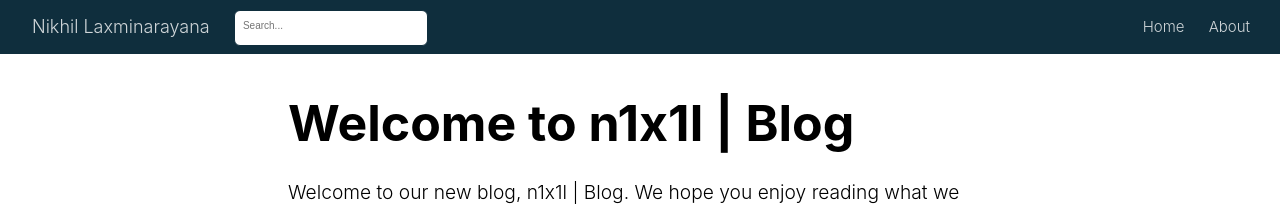
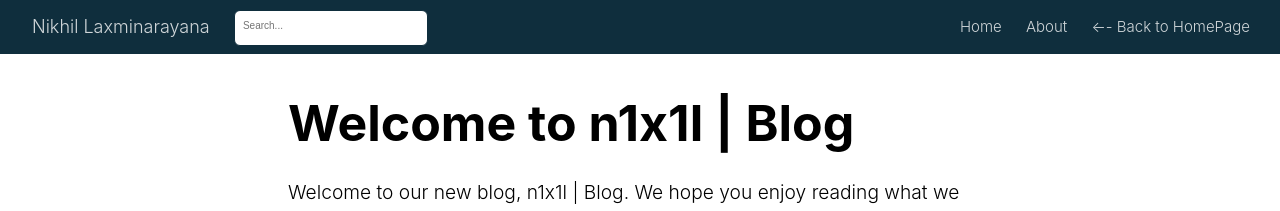
Before and after one commit to n1x1l/n1x1l.github.io, a Jekyll site: the page blog/site/posts/welcome/index.html, which Jekyll copies as it is, in a window 1280 px wide. Shown: the top 211 px of the page. Built offline with Jekyll 4.4.1, drawn with Linux system fonts in a browser that asks for light colours.

Commit message:
fix blog links

```diff
--- a/_data/navigation.yml
+++ b/_data/navigation.yml
@@ -26,6 +26,9 @@ main:
   - title: "CV"
     url: /cv/
 
+  - title: "blog"
+    url: /blog/site/
+
   # - title: "CV"
   #   url: /cv-json/
 
--- a/blog/_site.yml
+++ b/blog/_site.yml
@@ -10,4 +10,6 @@ navbar:
       href: index.html
     - text: "About"
       href: about.html
+    - text: "←- Back to HomePage"
+      href: "https://n1x1l.github.io/"
 output: distill::distill_article
--- a/blog/site/about.html
+++ b/blog/site/about.html
@@ -2134,6 +2134,7 @@ code span.wa { color: #5e5e5e; font-style: italic; } /* Warning */
 <div class="nav-right">
 <a href="index.html">Home</a>
 <a href="about.html">About</a>
+<a href="https://n1x1l.github.io/">←- Back to HomePage</a>
 <a href="javascript:void(0);" class="nav-toggle">&#9776;</a>
 </div>
 </nav>
--- a/blog/site/index.html
+++ b/blog/site/index.html
@@ -2132,6 +2132,7 @@ code span.wa { color: #5e5e5e; font-style: italic; } /* Warning */
 <div class="nav-right">
 <a href="index.html">Home</a>
 <a href="about.html">About</a>
+<a href="https://n1x1l.github.io/">←- Back to HomePage</a>
 <a href="javascript:void(0);" class="nav-toggle">&#9776;</a>
 </div>
 </nav>
--- a/blog/site/posts/welcome/index.html
+++ b/blog/site/posts/welcome/index.html
@@ -2153,6 +2153,7 @@ document.addEventListener('DOMContentLoaded', function() {
 <div class="nav-right">
 <a href="../../index.html">Home</a>
 <a href="../../about.html">About</a>
+<a href="https://n1x1l.github.io/">←- Back to HomePage</a>
 <a href="javascript:void(0);" class="nav-toggle">&#9776;</a>
 </div>
 </nav>
--- a/blog/site/search.json
+++ b/blog/site/search.json
@@ -6,14 +6,14 @@
       "description": "Some additional details about the blog",
       "author": [],
       "contents": "\r\n\r\n\r\n\r\n",
-      "last_modified": "2026-05-15T13:48:47+05:30"
+      "last_modified": "2026-05-15T14:08:02+05:30"
     },
     {
       "path": "index.html",
       "title": "blog",
       "author": [],
       "contents": "\r\n\r\n\r\n\r\n",
-      "last_modified": "2026-05-15T13:48:48+05:30"
+      "last_modified": "2026-05-15T14:08:03+05:30"
     }
   ],
   "collections": ["posts/posts.json"]
```
